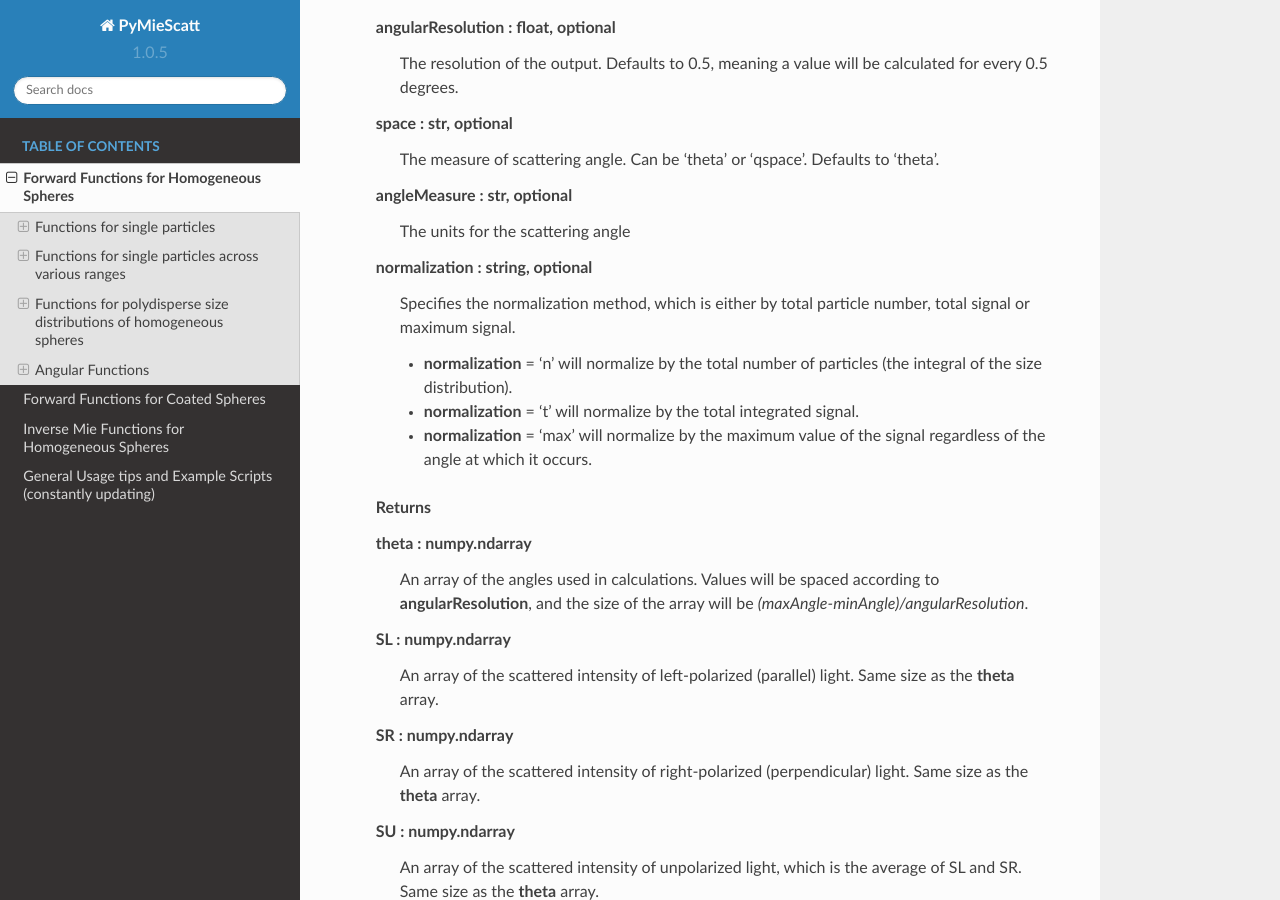
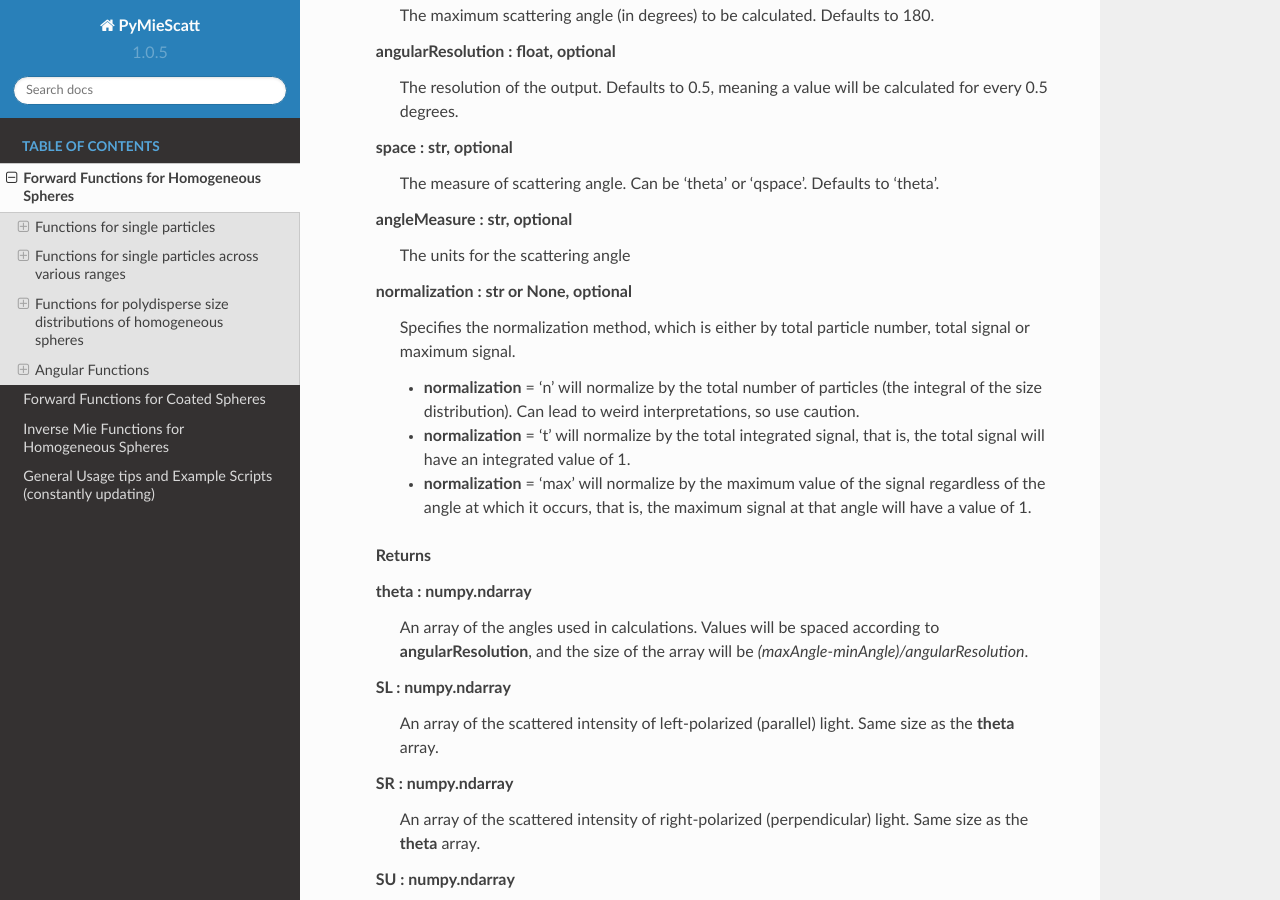
Before and after one commit to bsumlin/PyMieScatt, a Sphinx documentation site: the page built from docs/forward.rst, in a window 1280 px wide and 900 px high, scrolled down 13838 px. Built offline with Sphinx 7.4.7 and the Read the Docs theme 2.0.0, drawn with Linux system fonts in a browser that asks for light colours; formulas are drawn with MathJax 3; pages that are not in the unit, such as notebooks, are missing from menus; some of the changed text lies outside the part shown.

Commit message:
minor
docs

```diff
--- a/docs/forward.rst
+++ b/docs/forward.rst
@@ -454,11 +454,11 @@ These functions compute the angle-dependent scattered field intensities and scat
 	The measure of scattering angle. Can be 'theta' or 'qspace'. Defaults to 'theta'.
    angleMeasure : str, optional
 	The units for the scattering angle
-   normalization : string, optional
+   normalization : str or None, optional
 	Specifies the normalization method, which is either by total signal or maximum signal.
 
-	- **normalization** = 't' will normalize by the total integrated signal.
-	- **normalization** = 'max' will normalize by the maximum value of the signal regardless of the angle at which it occurs.
+	- **normalization** = 't' will normalize by the total integrated signal, that is, the total signal will have an integrated value of 1.
+	- **normalization** = 'max' will normalize by the maximum value of the signal regardless of the angle at which it occurs, that is, the maximum signal at that angle will have a value of 1.
 
    **Returns**
 
@@ -499,12 +499,12 @@ These functions compute the angle-dependent scattered field intensities and scat
 	The measure of scattering angle. Can be 'theta' or 'qspace'. Defaults to 'theta'.
    angleMeasure : str, optional
 	The units for the scattering angle
-   normalization : string, optional
+   normalization : str or None, optional
 	Specifies the normalization method, which is either by total particle number, total signal or maximum signal.
 
-	- **normalization** = 'n' will normalize by the total number of particles (the integral of the size distribution).
-	- **normalization** = 't' will normalize by the total integrated signal.
-	- **normalization** = 'max' will normalize by the maximum value of the signal regardless of the angle at which it occurs.
+	- **normalization** = 'n' will normalize by the total number of particles (the integral of the size distribution). Can lead to weird interpretations, so use caution.
+	- **normalization** = 't' will normalize by the total integrated signal, that is, the total signal will have an integrated value of 1.
+	- **normalization** = 'max' will normalize by the maximum value of the signal regardless of the angle at which it occurs, that is, the maximum signal at that angle will have a value of 1.
 
    **Returns**
 
```
